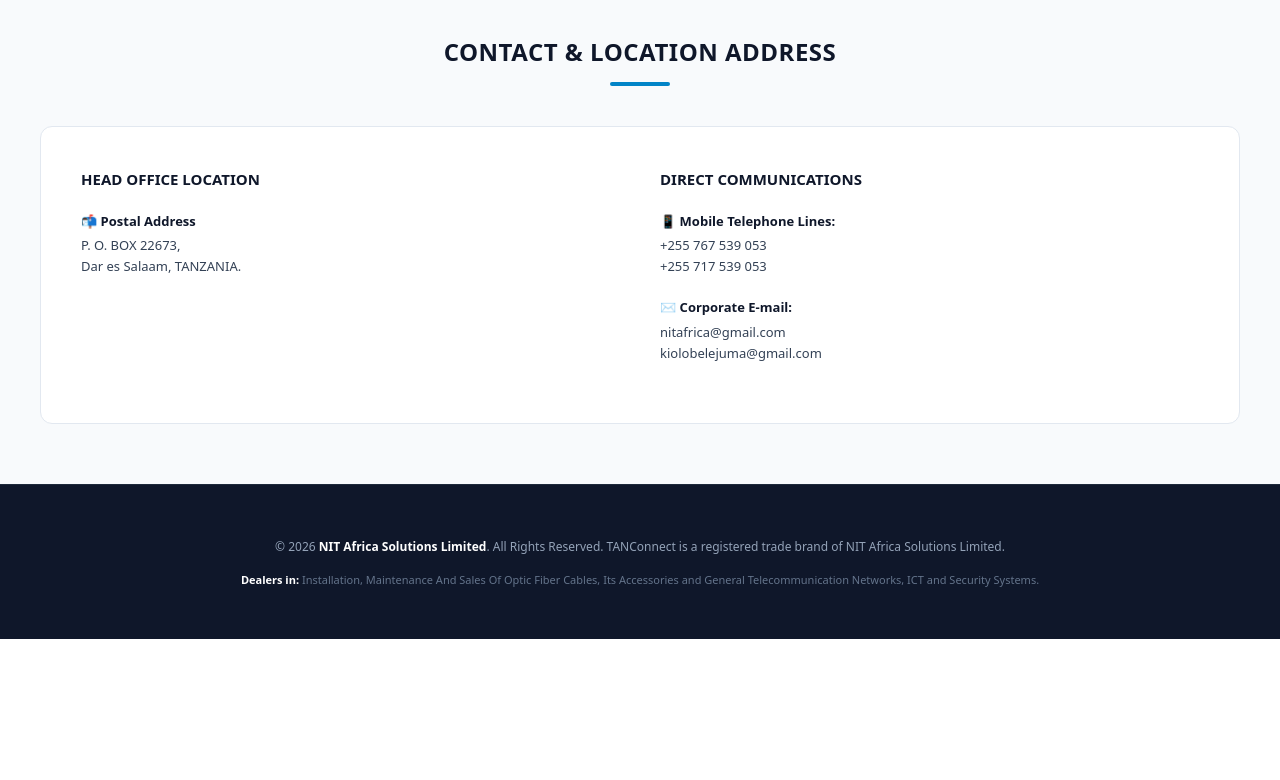
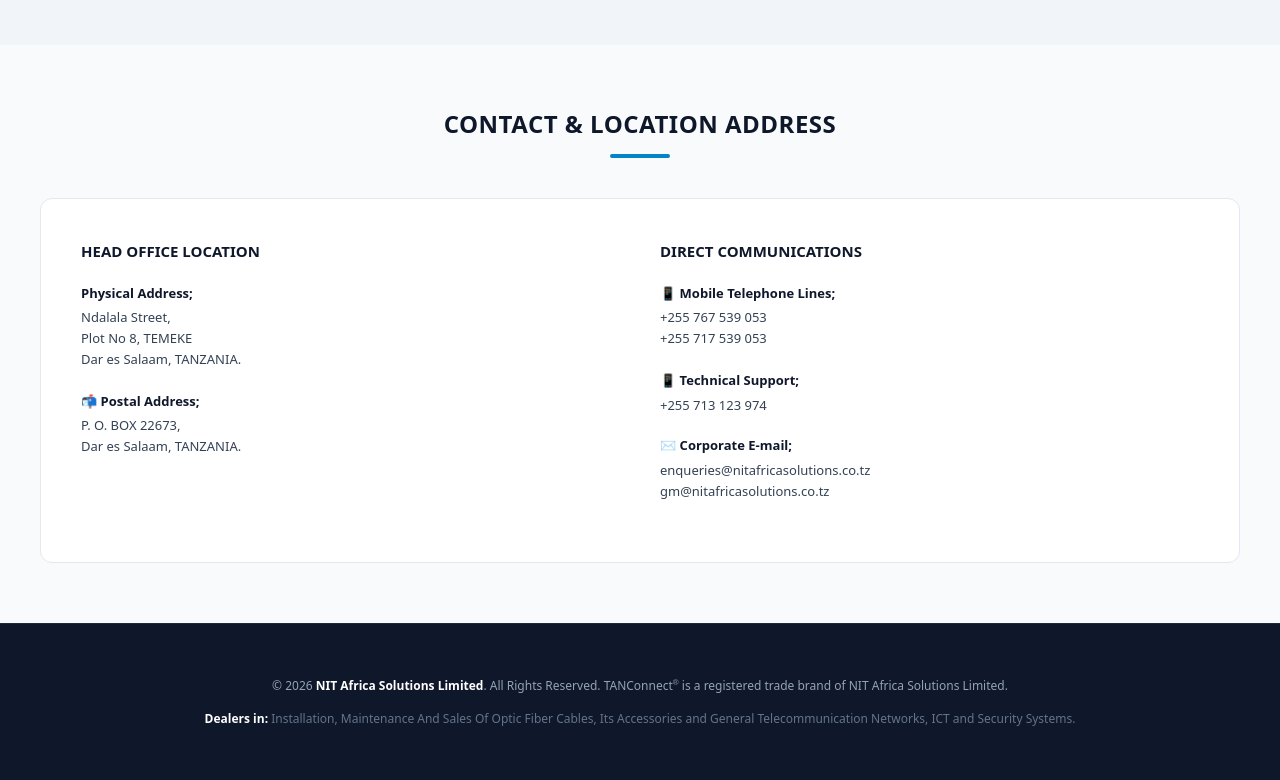
Before and after one commit to hashimWIFI/nitafricasolutions, a PHP site: page / in a window 1280 px wide. Shown: the part 3480-4260 px from the top of the page. Before the commit the page ends 4119 px from the top, so only its background shows below. Run offline with PHP 8.4, Linux system fonts and the light colour scheme.

Commit message:
Update index.php

```diff
--- a/index.php
+++ b/index.php
@@ -324,9 +324,8 @@
     <header>
         <div class="nav-container">
             <div class="logo-box">
-                <h1>NIT AFRICA SOLUTIONS</h1>
-                <span>Networking Your Business With Future...</span>
-            </div>
+ <img src="NITlogo.png" alt="Water Point Logo" style="max-width: 250px; height: auto; object-fit: contain; margin-bottom: 1px;">
+                            </div>
             <div class="right-header">
                 <nav>
                     <a href="#about"><span class="inline-en">About</span><span class="inline-sw">Kuhusu Sisi</span></a>
@@ -347,8 +346,8 @@
     <div class="hero">
         <span class="hero-badge"><span class="inline-en">Company Profile</span><span class="inline-sw">Wasifu wa Kampuni</span></span>
 
-        <h2 class="lang-en">Dealers in Installation, Maintenance & Sales of Optic Fiber Cables & Telecommunication Networks</h2>
-        <h2 class="lang-sw">Wataalamu wa Ufungaji, Matengenezo na Mauzo ya Nyaya za Fiber Optic na Mitandao ya Mawasiliano</h2>
+        <h2 class="lang-en">Dealers in Installation, Maintenance of Telecommunication Networks & Sales of Optic Fiber Cables and Accessories </h2>
+        <h2 class="lang-sw">Wataalamu wa Ufungaji, Matengenezo ya Mitandao ya Mawasiliano na Mauzo ya Nyaya za Fiber Optic na Vifaa vyake</h2>
 
     <!-- 📌 MISSION & STRATEGY SECTION -->
     <section id="about">
@@ -488,8 +487,8 @@
             <!-- Card 3: Wireless Solutions -->
             <div class="card">
                 <h4>📶 Wireless Solutions</h4>
-                <p class="lang-en">Wireless enables higher degree of network access—Stay connected on the move. Enterprises are migrating towards unwired connectivity for anywhere, anytime access to real-time information with easy deployment without hassles of wiring the entire office:</p>
-                <p class="lang-sw">Miundombinu ya mtandao usio na waya (Wireless) inaleta uhuru mkubwa wa kutembea na ufikiaji wa mtandao bila kukatika—kuwa hewani wakati wowote kupata taarifa kwa urahisi bila usumbufu wa kuweka waya ofisi nzima:</p>
+                <p class="lang-en">Wireless enables higher degree of network access—Stay connected on the move. Enterprises are migrating towards unwired connectivity for anywhere, anytime access to real-time information with easy deployment without hassles of wiring the entire office, a section branded <b>TANConnect<sup style="font-family: Arial, Helvetica, sans-serif; font-size: 8px; font-weight: normal; vertical-align: super; line-height: 0;">&reg;</sup> </b> is dedicated with these tasks:</p>
+                <p class="lang-sw">Miundombinu ya mtandao isiyo na waya (Wireless) inaleta uhuru mkubwa wa kutembea na ufikiaji wa mtandao bila kukatika—kuwa hewani wakati wowote kupata taarifa kwa urahisi bila usumbufu wa kuweka waya ofisi nzima kitengo chetu cha <b>TANConnect<sup style="font-family: Arial, Helvetica, sans-serif; font-size: 8px; font-weight: normal; vertical-align: super; line-height: 0;">&reg;</sup></b> kipo mahususi kwa kazi hizi:</p>
                 <ul>
                     <li>Enterprise unwired connectivity migration</li>
                     <li>Anywhere, anytime real-time data access</li>
@@ -617,7 +616,11 @@
             <div class="contact-info">
                 <h4><span class="inline-en">Head Office Location</span><span class="inline-sw">Ofisi Kuu</span></h4>
                                     <div class="contact-detail-row">
-                        <b>📬 <span class="inline-en">Postal Address</span><span class="inline-sw">Anwani ya Posta (S.L.P):</span></b>
+                       <span class="inline-en"><b>Physical Address; </span><span class="inline-sw">Anuani ya Kudumu;</span> </b>
+
+                        <span class="inline-en">Ndalala Street, <br> Plot No 8, TEMEKE </br>Dar es Salaam, TANZANIA. </span><span class="inline-sw">Mtaa Ndalala, <br>Kiwanja No 8, TEMEKE <br> Dar es Salaam, TANZANIA.</span><br><br>
+                        <b>📬 <span class="inline-en">Postal Address;</span><span class="inline-sw">Anwani ya Posta (S.L.P);</span></b>
+
                         P. O. BOX 22673,<br>
                         Dar es Salaam, TANZANIA.
                     </div>
@@ -627,14 +630,17 @@
                 <div class="contact-info">
                     <h4><span class="inline-en">Direct Communications</span><span class="inline-sw">Njia za Mawasiliano</span></h4>
                     <div class="contact-detail-row">
-                        <b>📱 <span class="inline-en">Mobile Telephone Lines:</span><span class="inline-sw">Namba za Simu za Mkononi:</span></b>
+                        <b>📱 <span class="inline-en">Mobile Telephone Lines;</span><span class="inline-sw">Namba za Simu za Mkononi;</span></b>
                         +255 767 539 053<br>
-                        +255 717 539 053<br>
+                        +255 717 539 053<br><br>
+                       <b>📱 <span class="inline-en">Technical Support;</span><span class="inline-sw">Msaada wa Kiufundi;</span></b>
+                        +255 713 123 974<br>
+
                                            </div>
                     <div class="contact-detail-row">
-                        <b>✉️ <span class="inline-en">Corporate E-mail:</span><span class="inline-sw">Barua Pepe (E-mail):</span></b>
-                        nitafrica@gmail.com<br>
-                        kiolobelejuma@gmail.com
+                        <b>✉️ <span class="inline-en">Corporate E-mail;</span><span class="inline-sw">Barua Pepe (E-mail);</span></b>
+                        enqueries@nitafricasolutions.co.tz<br>
+                        gm@nitafricasolutions.co.tz
                     </div>
                 </div>
             </div>
@@ -642,9 +648,9 @@
     </section>
 
     <footer>
-        <p class="lang-en">© 2026 <b>NIT Africa Solutions Limited</b>. All Rights Reserved. TANConnect is a registered trade brand of NIT Africa Solutions Limited.</p>
-        <p class="lang-sw">© 2026 <b>NIT Africa Solutions Limited</b>. Haki zote zimehifadhiwa. TANConnect ni chapa iliyosajiliwa inayomilikiwa na kuendeshwa na NIT Africa Solutions Limited.</p>
-        <p style="font-size: 11px; color: #64748b; margin-top: 15px; max-width: 900px; margin-left: auto; margin-right: auto; line-height: 1.5;">
+        <p class="lang-en">© 2026 <b>NIT Africa Solutions Limited</b>. All Rights Reserved. TANConnect<sup style="font-family: Arial, Helvetica, sans-serif; font-size: 8px; font-weight: normal; vertical-align: super; line-height: 0;">&reg;</sup> is a registered trade brand of NIT Africa Solutions Limited.</p>
+        <p class="lang-sw">© 2026 <b>NIT Africa Solutions Limited</b>. Haki zote zimehifadhiwa. TANConnect<sup style="font-family: Arial, Helvetica, sans-serif; font-size: 8px; font-weight: normal; vertical-align: super; line-height: 0;">&reg;</sup> ni chapa iliyosajiliwa inayomilikiwa na kuendeshwa na NIT Africa Solutions Limited.</p>
+        <p style="font-size: 12px; color: #64748b; margin-top: 15px; max-width: 900px; margin-left: auto; margin-right: auto; line-height: 1.5;">
             <b>Dealers in:</b> Installation, Maintenance And Sales Of Optic Fiber Cables, Its Accessories and General Telecommunication Networks, ICT and Security Systems.
         </p>
     </footer>
```
